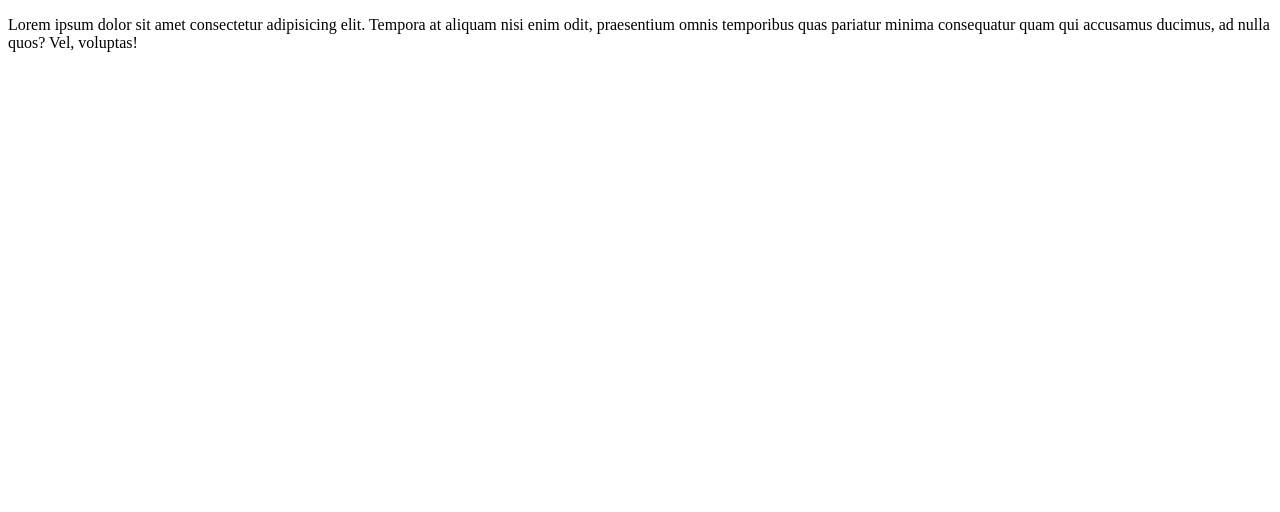
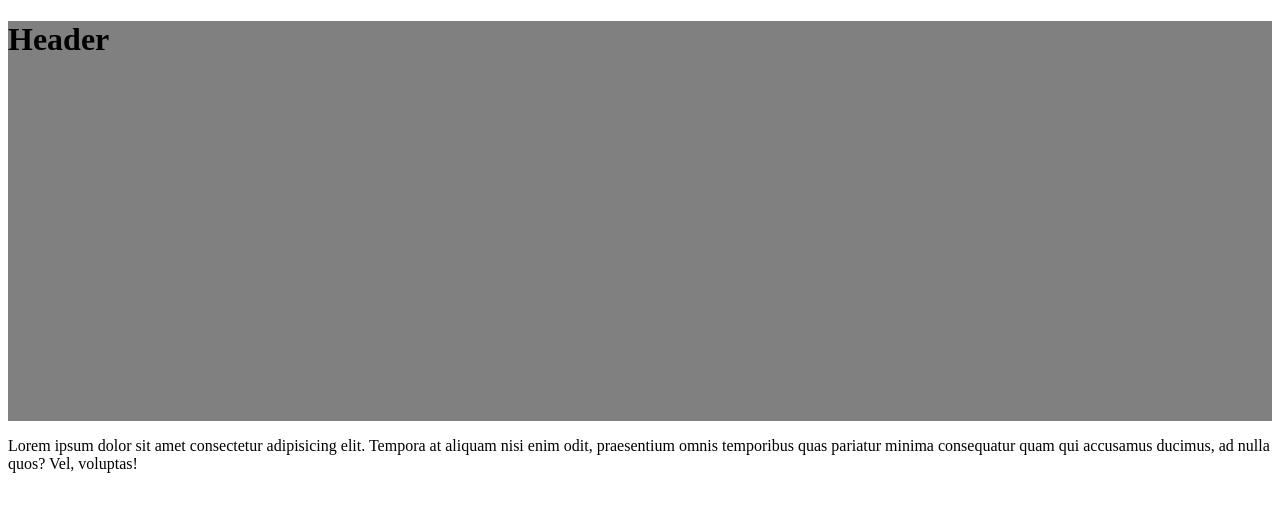
Before and after one commit to ChristianCan/Bedu-sesion3, a plain HTML site: page index.html in a window 1280 px wide. Drawn offline with Linux system fonts and the light colour scheme.

Commit message:
cambios a header

```diff
--- a/index.html
+++ b/index.html
@@ -8,8 +8,10 @@
 </head>
 <body>
 
-    <header>
-        <nav></nav>
+    <header class = "container-header">
+        <h1>Header</h1>
+        <nav>
+        </nav>
     </header>
 
     <main></main>
--- a/styles.css
+++ b/styles.css
@@ -0,0 +1,8 @@
+
+
+.container-header{
+
+    width: 100%;
+    height: 400px;
+    background-color: gray;
+}
```
